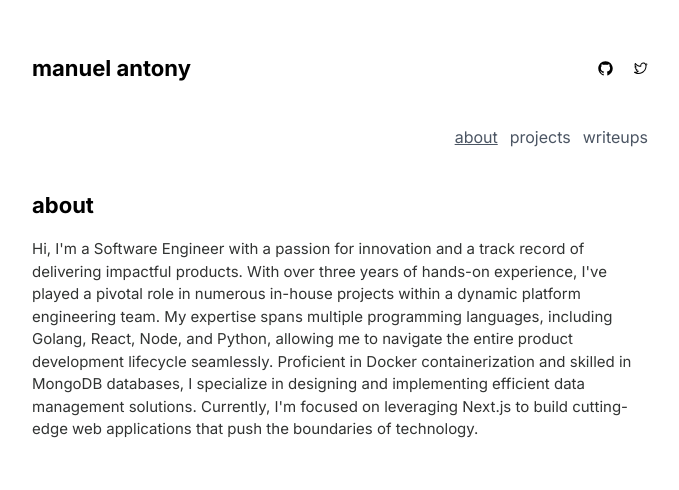
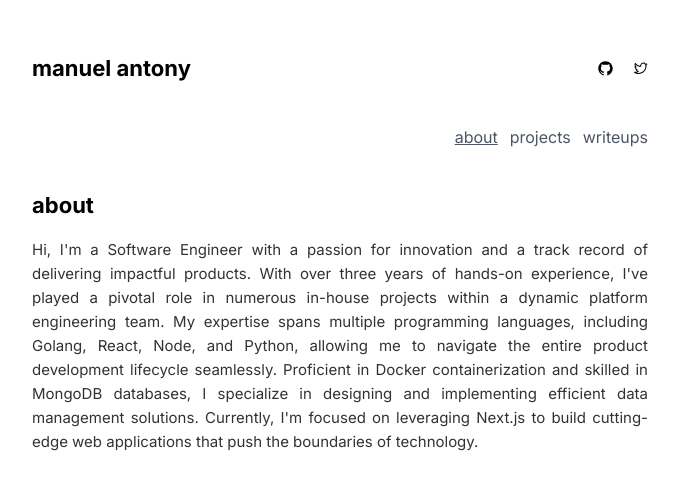
Before and after one commit to manuelxantony/portfolio, a Next.js app: page / in a window 1280 px wide. Shown: the top 490 px of the page, without its empty margins (300-979 px from the left). Built offline with nearby package versions, Linux system fonts and the light colour scheme.

Commit message:
changes text properites of article

```diff
--- a/app/globals.css
+++ b/app/globals.css
@@ -47,7 +47,7 @@ body {
 
 @layer components {
   article {
-    @apply text-[15px] text-[#313332];
+    @apply text-justify leading-6 text-[15px] text-[#313332];
   }
 }
 
```
